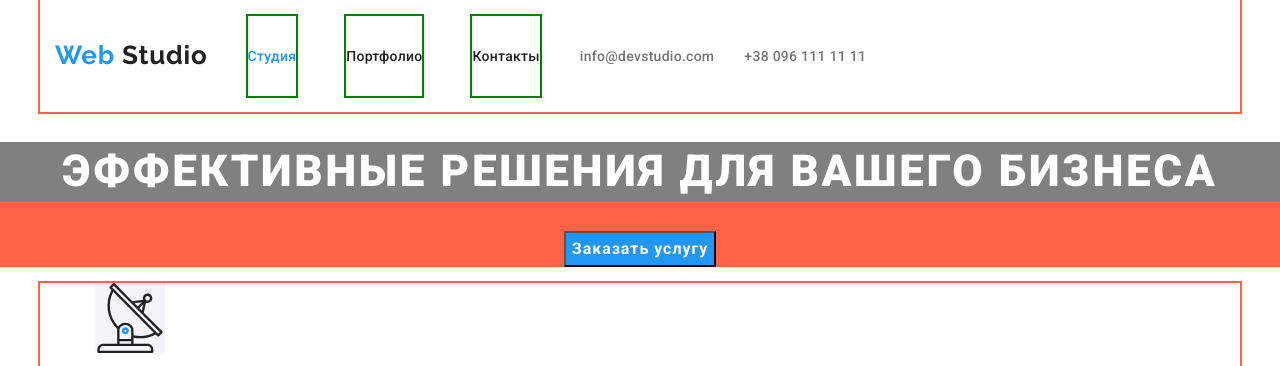
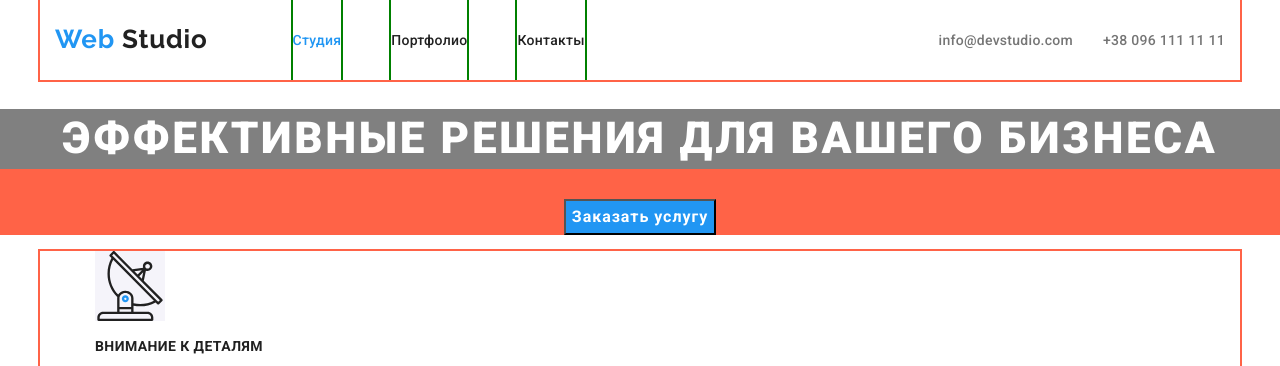
Before and after one commit to Alexey-Kaliostro/goit-markup-hw-03, a plain HTML site: page index.html in a window 1280 px wide. Shown: the top 366 px of the page. Drawn offline with Linux system fonts and the light colour scheme.

Commit message:
header flex and geometry

```diff
--- a/css/main.css
+++ b/css/main.css
@@ -48,6 +48,7 @@ span {
 	color: var(--accent-color);
 }
 /* logo style */
+
 .logo {
 	font-family: "Raleway", sans-serif;
 	font-weight: bold;
@@ -56,10 +57,12 @@ span {
 	letter-spacing: 0.03em;
 	color: var(--main-txt-color);
 	text-decoration: none;
+	margin-right: 85px;
 }
+
 .nav-link {
 	color: var(--main-txt-color);
-	/* hw3 */
+
 	display: block;
 	padding-top: 32px;
 	padding-bottom: 32px;
@@ -243,6 +246,9 @@ footer a {
 	/*background-color: salmon;*/
 	outline: 2px solid tomato;
 }
+.head {
+	height: 80px;
+}
 /*.main-nav,
 a,
 ul {
@@ -264,6 +270,7 @@ ul {
 .main-contacts {
 	display: flex;
 	align-items: center;
+	margin-left: auto;
 }
 .main-contacts li {
 	margin-right: 30px;
@@ -275,3 +282,6 @@ ul {
 .head {
 	display: flex;
 }
+.head ul {
+	padding-left: 0;
+}
```
